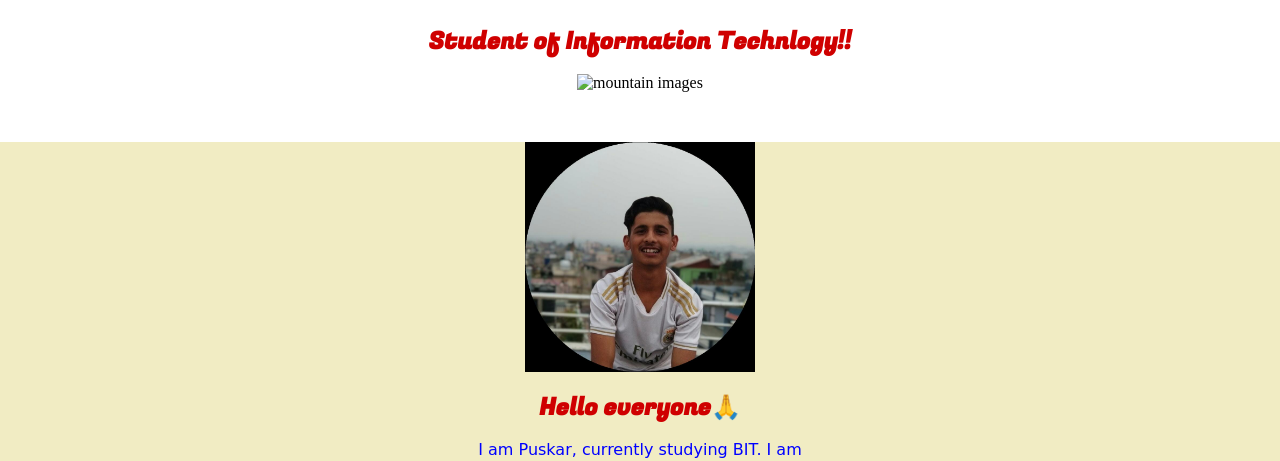
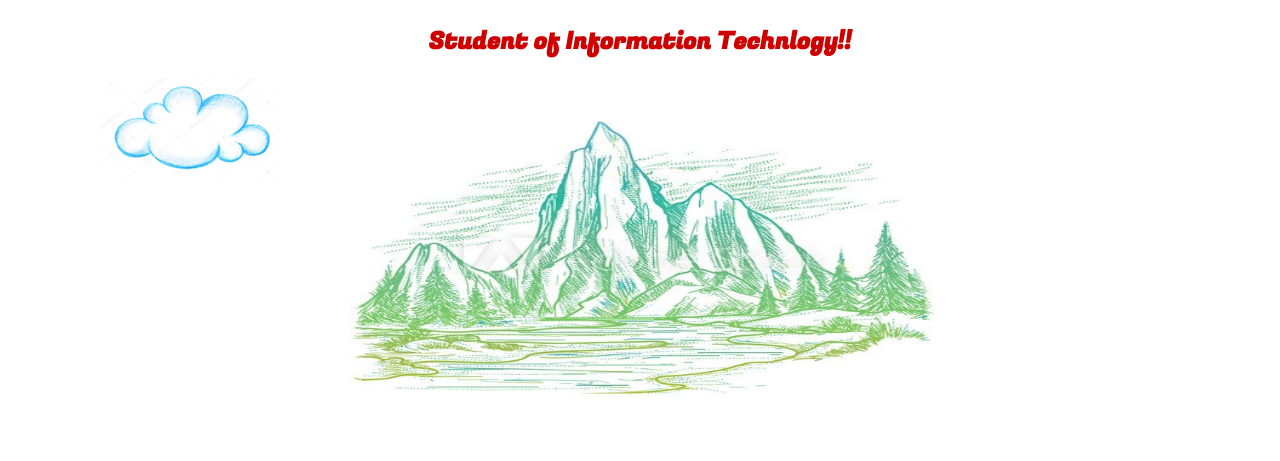
Before and after one commit to Pooskar/my-portfolio, a plain HTML site: page index.html in a window 1280 px wide. Shown: the part 270-731 px from the top of the page. Drawn offline with Linux system fonts and the light colour scheme; a web font is replaced by a local one.

Commit message:
Update index.html

```diff
--- a/index.html
+++ b/index.html
@@ -21,7 +21,7 @@
     <h1> This is Puskar Humagain !! </h1>
     <h2>Student of Information Technlogy!!</h2>
     <img class="bottom-cloud" src="cloud.png" width="180" height="100">
-    <img class="hill"src="images/1.jpg" alt="mountain images" width="600" height="350">
+    <img class="hill"src="1.jpg" alt="mountain images" width="600" height="350">
       </div>
       <div class="content-container">
         <div class="profile">
```
